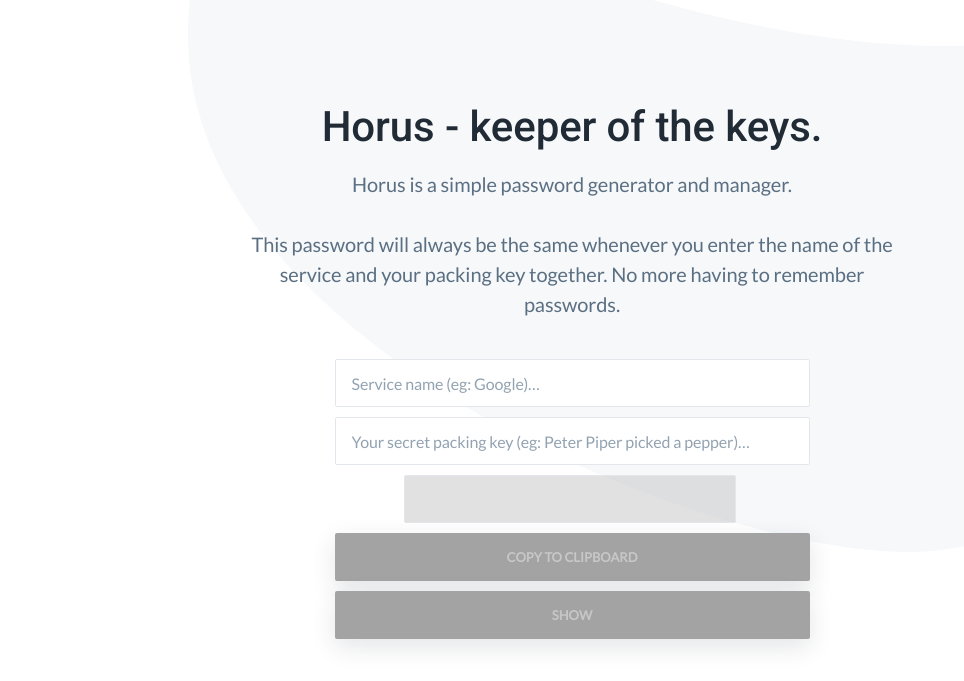
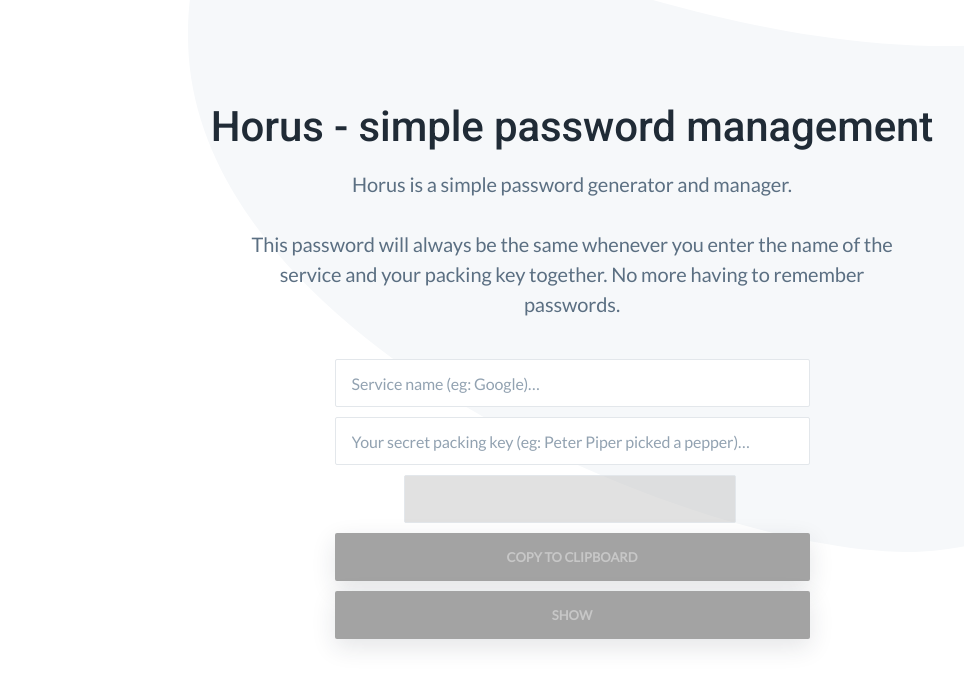
Before and after one commit to HermanMartinus/horus-webapp, a website: page index.html in a window 1280 px wide. Shown: the part 59-740 px from the top of the page, without its empty margins (68-1032 px from the left). Drawn offline with nearby package versions, Linux system fonts and the light colour scheme.

Commit message:
Updated title

```diff
--- a/index.html
+++ b/index.html
@@ -50,7 +50,7 @@
             <section class="hero text-center">
                 <div class="container-sm">
                     <div class="hero-inner">
-                        <h1 class="hero-title h2-mobile mt-0 is-revealing">Horus - keeper of the keys.</h1>
+                        <h1 class="hero-title h2-mobile mt-0 is-revealing">Horus - simple password management</h1>
                         <p class="hero-paragraph is-revealing">
                             Horus is a simple password generator and manager.
                             <br><br>
```
